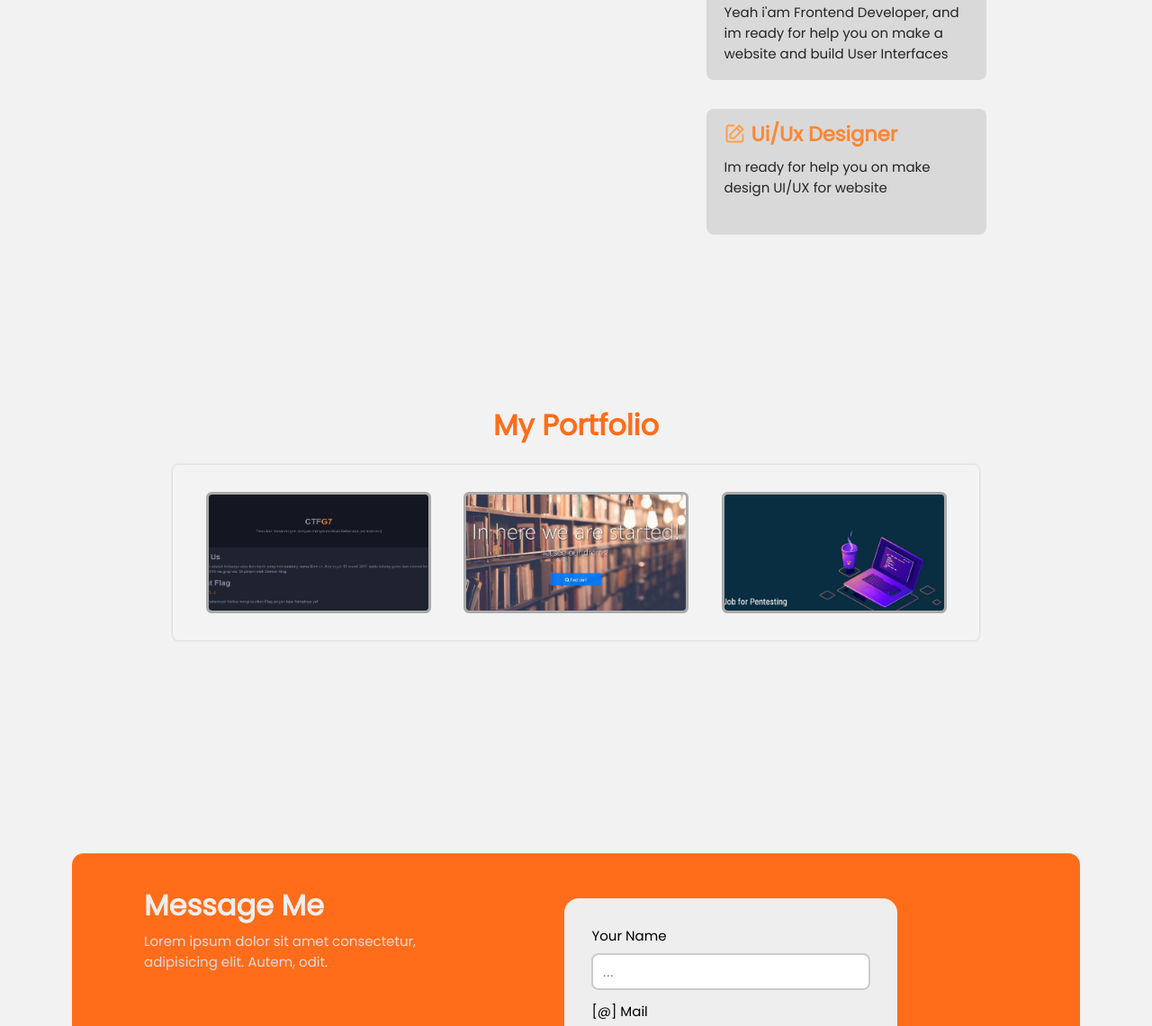
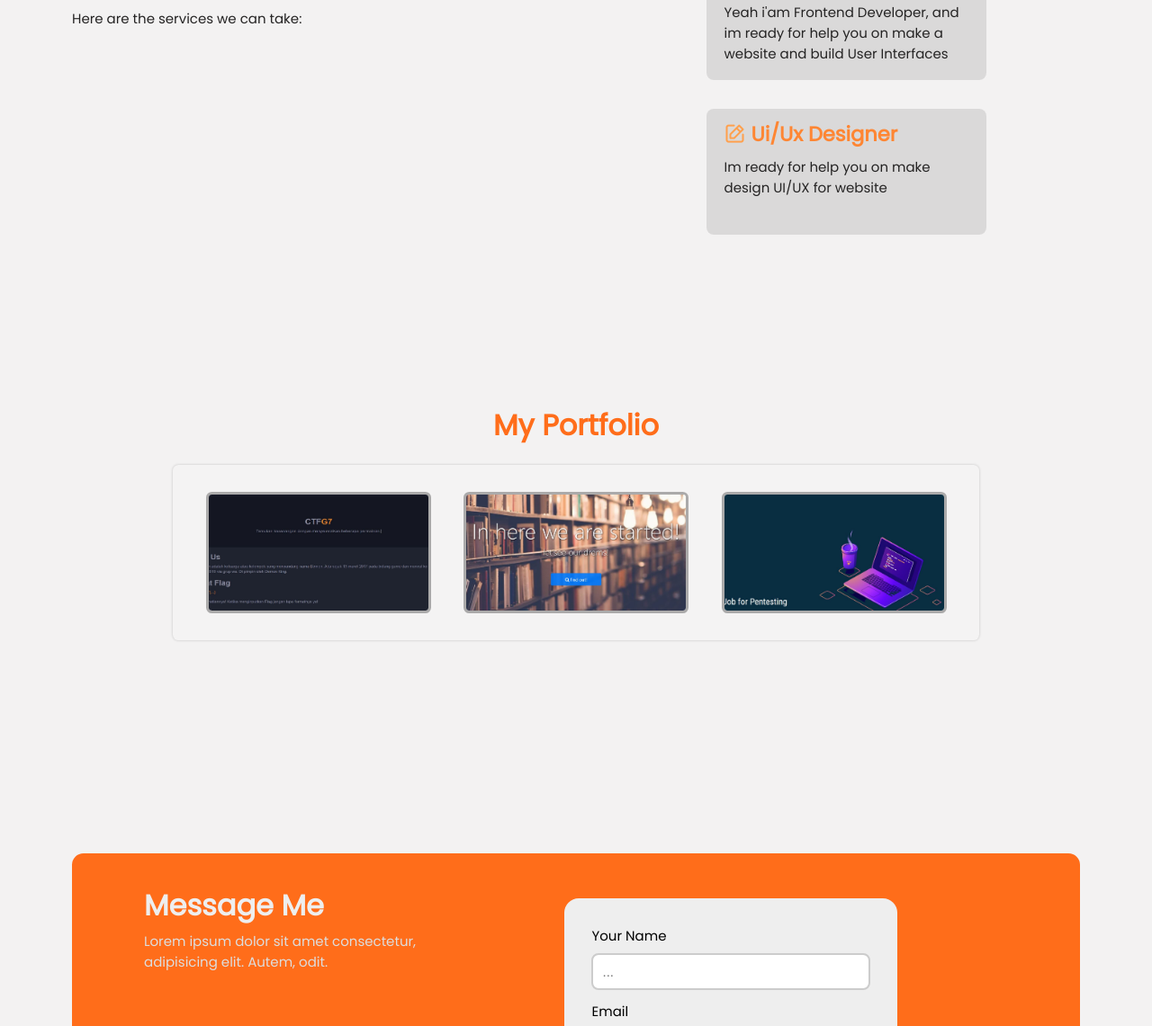
Before and after one commit to misbahX/misbahx.github.io, a plain HTML site: page index.html in a window 1280 px wide. Shown: the part 731-1872 px from the top of the page at 90% size. Drawn offline with nearby package versions, Linux system fonts and the light colour scheme.

Commit message:
Update index.html

```diff
--- a/index.html
+++ b/index.html
@@ -96,7 +96,7 @@
           <h1 class="title">My Service</h1>
           <div class="description">
             <p>
-
+             Here are the services we can take:
             </p>
           </div>
         </div>
@@ -220,7 +220,7 @@
             <form action="#">
               <label for="name">Your Name</label>
               <input type="text" name="name" id="name" placeholder="..." />
-              <label for="email">[@] Mail</label>
+              <label for="email">Email</label>
               <input type="email" name="email" id="email" placeholder="victim@someone" />
               <label for="pesan">Message</label>
               <textarea name="pesan" id="pesan" cols="20" rows="5">Message..</textarea>
```
